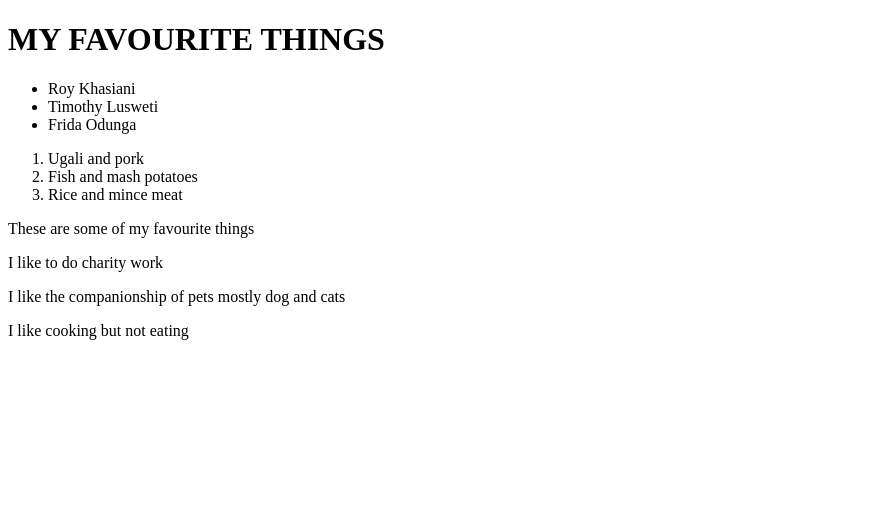
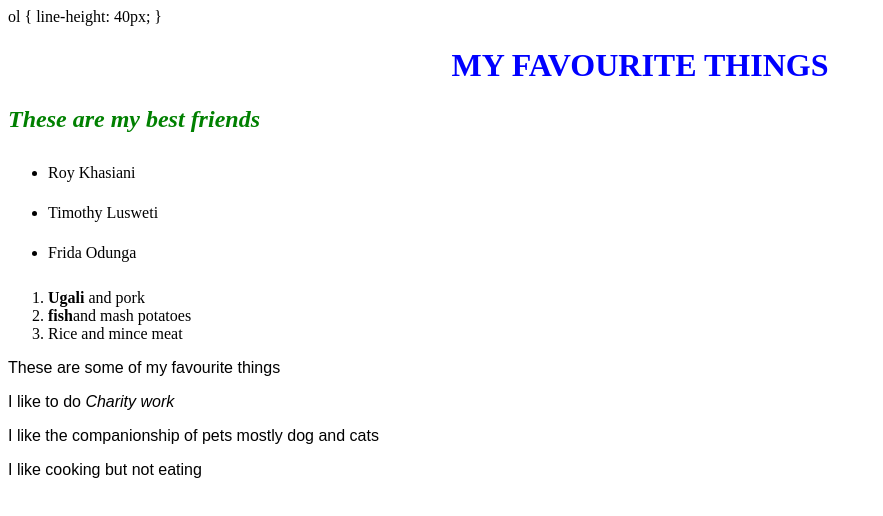
Before and after one commit to Victormbaabu/moringaday1, a plain HTML site: page my-favourite-things.html in a window 1280 px wide. Shown: the whole page, without its empty margins (0-883 px from the left). Drawn offline with Linux system fonts and the light colour scheme.

Commit message:
Addition of some styling

```diff
--- a/index.html
+++ b/index.html
@@ -6,9 +6,28 @@
     <meta http-equiv="X-UA-Compatible" content="IE=edge">
     <meta name="viewport" content="width=device-width, initial-scale=1.0">
     <title>My first webpage</title>
+    <link href="css/styles.css" rel="stylesheet" type="text/css">
+    <style>h1 {
+        color: blue;
+        text-align: center;
+      }
+      h2 {
+        color: green;
+        font-style: italic;
+        text-align: center;
+      }
+      p {
+        font-family: sans-serif;
+      }
+      ul {
+        line-height: 40px;
+      }</style>
+
 </head>
 
 <body>
+
+
 
         <h1>HELLO WORLD</h1>
         <h2>MY NAME IS VICTOR</h2>
--- a/my-favourite-things.html
+++ b/my-favourite-things.html
@@ -5,12 +5,35 @@
     <meta http-equiv="X-UA-Compatible" content="IE=edge">
     <meta name="viewport" content="width=device-width, initial-scale=1.0">
     <title>Document</title>
+    <link href="css/styles.css" rel="stylesheet" type="text/css">
+    <style>h1 {
+        color: blue;
+        text-align: center;
+      }
+      h2 {
+        color: green;
+        font-style: italic;
+
+      }
+      p {
+        font-family: sans-serif;
+      }
+      ul {
+        line-height: 40px;
+      }</style>
+      ol {
+        line-height: 40px;
+      }</style>
+
 </head>
 
 <body>
 
 
     <h1>MY FAVOURITE THINGS</h1>
+
+    <h2>These are my best friends</h2>
+
 
     <ul>
         <li>Roy Khasiani</li>
@@ -19,14 +42,14 @@
     </ul>
 
     <ol>
-        <li>Ugali and pork</li>
-        <li>Fish and mash potatoes</li>
+        <li><strong>Ugali</strong> and pork</li>
+        <li><strong>fish</strong>and mash potatoes</li>
         <li>Rice and mince meat</li>
     </ol>
 
 
     <p>These are some of my favourite things</p>
-    <p>I like to do charity work</p>
+    <p>I like to do <em>Charity work</em> </p>
     <p>I like the companionship of pets mostly dog and cats</p>
     <p>I like cooking but not eating</p>
 </body>
```
